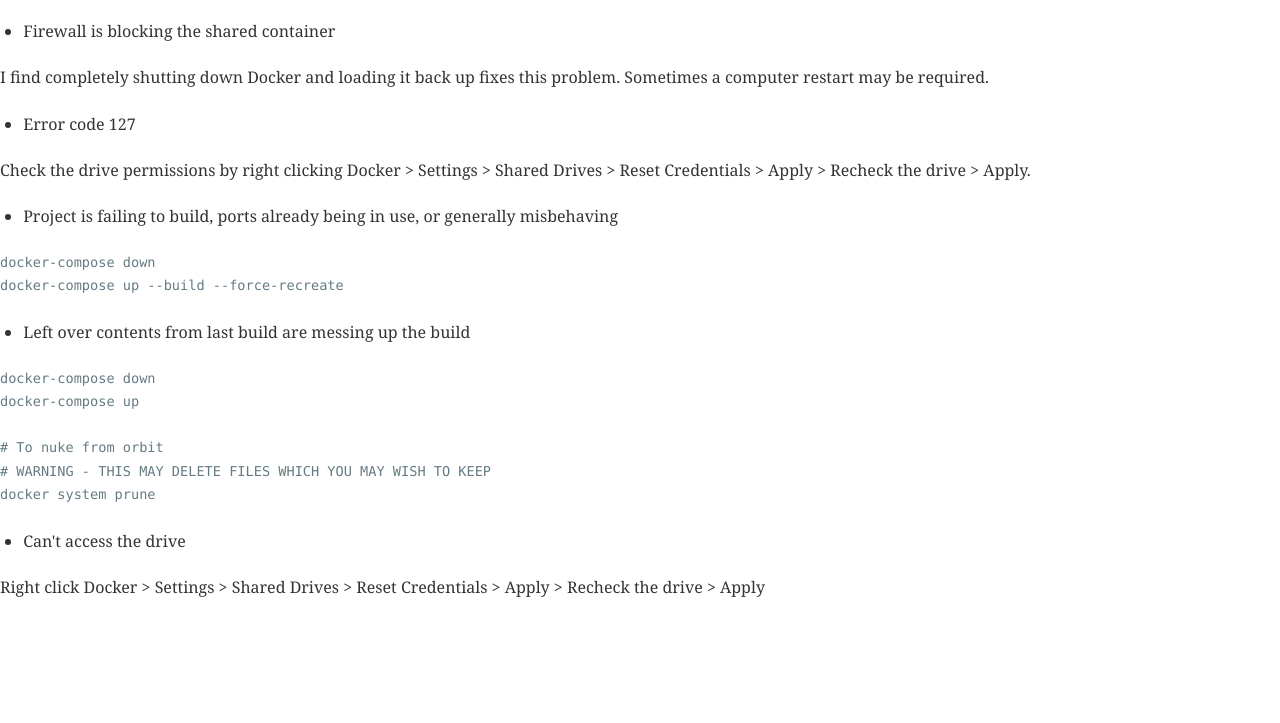
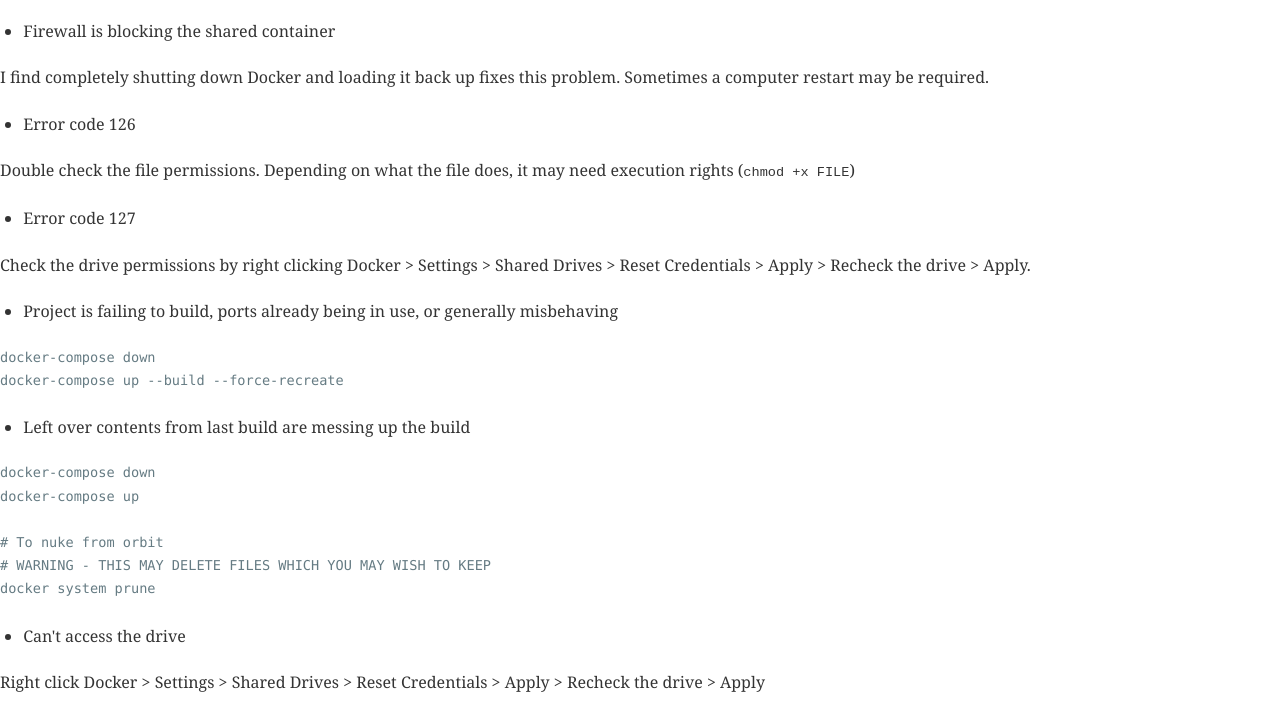
Before and after one commit to NoahLE/Developer-Notes, a Gatsby site: page /docker/things-that-go-wrong/ in a window 1280 px wide. Shown: the part 77-800 px from the top of the page. Built offline with nearby package versions, Linux system fonts and the light colour scheme; Gatsby itself is replaced by a stand-in of ours; some packages are replaced by stand-ins of ours; code samples lack their colours.

Commit message:
updated the 126 Docker error code

```diff
--- a/content/docker/things-that-go-wrong.md
+++ b/content/docker/things-that-go-wrong.md
@@ -7,6 +7,10 @@
 * Firewall is blocking the shared container
 
 I find completely shutting down Docker and loading it back up fixes this problem. Sometimes a computer restart may be required.
+
+* Error code 126
+
+Double check the file permissions. Depending on what the file does, it may need execution rights (`chmod +x FILE`)
 
 * Error code 127
 
```
